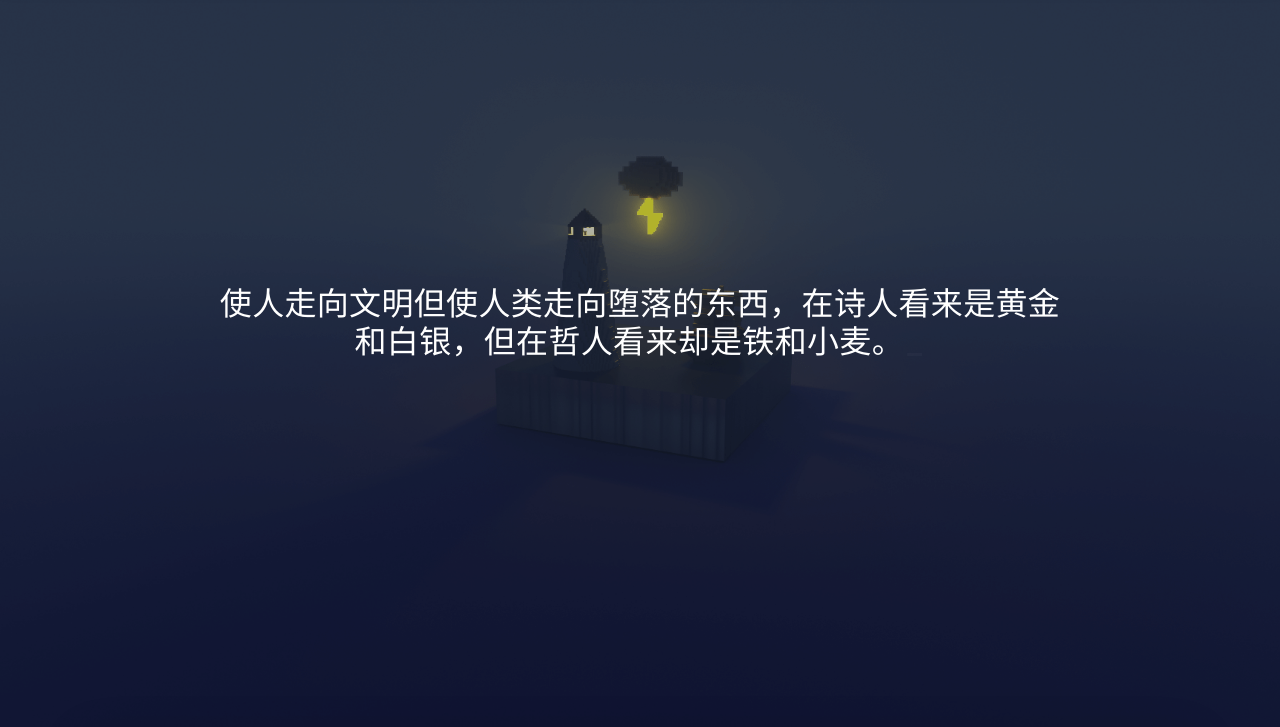
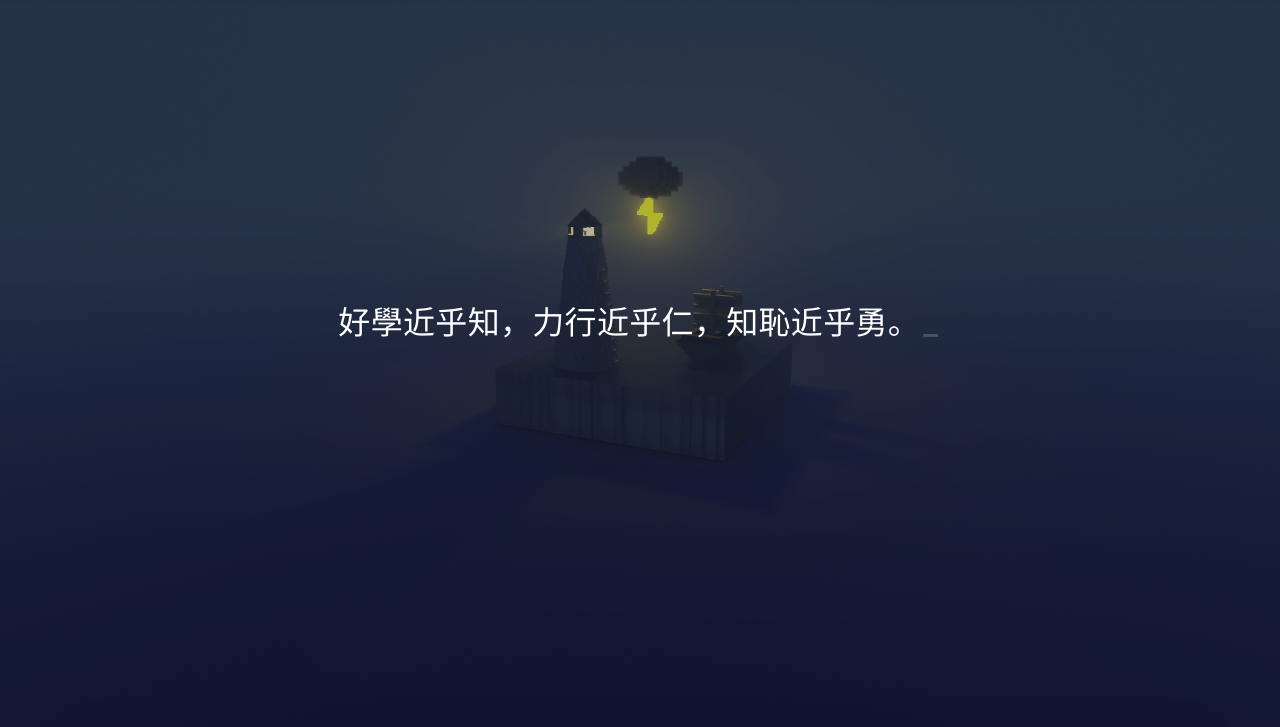
Before and after one commit to rtang1729/rtang1729.github.io, a plain HTML site: page index.html in a window 1280 px wide. Shown: the part 73-800 px from the top of the page. Drawn offline with nearby package versions, Linux system fonts and the light colour scheme; some packages are replaced by stand-ins of ours; a script that the page names is missing; some icons are missing; a small style sheet from the web is missing.

Commit message:
Site updated: 2023-07-19 15:07:44

```diff
--- a/index.html
+++ b/index.html
@@ -186,7 +186,7 @@
       <div class="banner-text text-center fade-in-up">
         <div class="h2">
 
-            <span id="subtitle" data-typed-text="使人走向文明但使人类走向堕落的东西，在诗人看来是黄金和白银，但在哲人看来却是铁和小麦。"></span>
+            <span id="subtitle" data-typed-text="好學近乎知，力行近乎仁，知恥近乎勇。"></span>
 
         </div>
 
```
